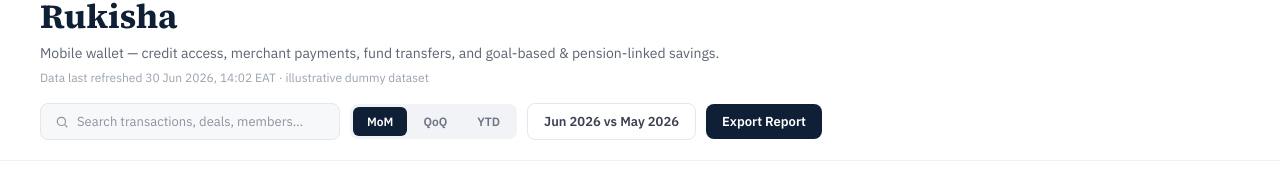
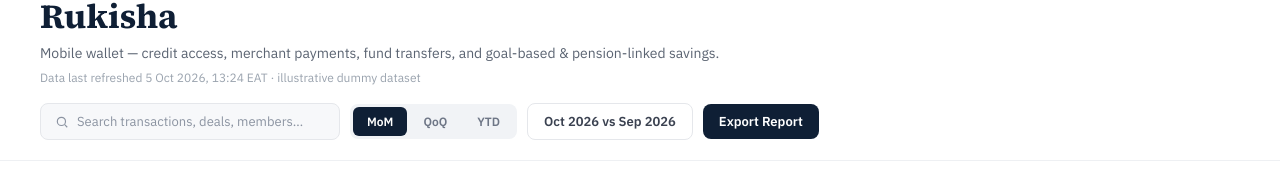
Before and after one commit to collins987/cpf-dashboard, a Next.js app: page / in a window 1280 px wide. Shown: the part 126-313 px from the top of the page. Built offline with nearby package versions, Linux system fonts and the light colour scheme; no server answers; the database is empty.

Commit message:
Remove hardcoded values

```diff
--- a/src/app/page.tsx
+++ b/src/app/page.tsx
@@ -5,6 +5,7 @@
 import { getCpfFinancialServicesView } from "@/lib/orchestration/cpf-financial-services";
 import { getCpfCapitalAdvisoryView } from "@/lib/orchestration/cpf-capital-advisory";
 import { getGroupView } from "@/lib/orchestration/group";
+import { buildRefreshMeta } from "@/lib/orchestration/refresh-meta";
 
 /**
  * The Orchestration layer's entry point for this route: fetches/computes
@@ -24,7 +25,15 @@
     cpfca: cpfca.totals,
   });
 
+  const refreshMeta = buildRefreshMeta();
+
   return (
-    <DashboardShell rukisha={rukisha.view} cpffs={cpffs.view} cpfca={cpfca.view} group={group} />
+    <DashboardShell
+      rukisha={rukisha.view}
+      cpffs={cpffs.view}
+      cpfca={cpfca.view}
+      group={group}
+      refreshMeta={refreshMeta}
+    />
   );
 }
--- a/src/components/AboutSection.tsx
+++ b/src/components/AboutSection.tsx
@@ -1,6 +1,6 @@
 import { CodeIcon, DatabaseIcon, PipelineIcon } from "./icons";
 
-export function AboutSection() {
+export function AboutSection({ lastUpdatedLabel }: { lastUpdatedLabel: string }) {
   return (
     <>
       <div className="card">
@@ -87,7 +87,7 @@
           design, for a two-week build.
         </p>
         <p style={{ fontSize: 12, color: "#8B93A1", margin: 0 }}>
-          Version 1.0 · Last updated 30 Jun 2026
+          Version 1.0 · Last updated {lastUpdatedLabel}
         </p>
       </div>
     </>
--- a/src/components/DashboardShell.tsx
+++ b/src/components/DashboardShell.tsx
@@ -7,6 +7,7 @@
 import { GroupSection } from "./GroupSection";
 import { AboutSection } from "./AboutSection";
 import type { SubsidiaryView, GroupView } from "@/lib/orchestration/view-models";
+import type { RefreshMeta } from "@/lib/orchestration/refresh-meta";
 
 type TabId = "rukisha" | "cpffs" | "cpfca" | "group" | "about";
 type Period = "MoM" | "QoQ" | "YTD";
@@ -16,6 +17,7 @@
   cpffs: SubsidiaryView;
   cpfca: SubsidiaryView;
   group: GroupView;
+  refreshMeta: RefreshMeta;
 }
 
 const TAB_LABELS: Record<Exclude<TabId, "about">, string> = {
@@ -29,12 +31,6 @@
   rukisha: "#1F5FA8",
   cpffs: "#2E8B57",
   cpfca: "#C1440E",
-};
-
-const PERIOD_RANGES: Record<Period, string> = {
-  MoM: "Jun 2026 vs May 2026",
-  QoQ: "Q2 2026 vs Q1 2026",
-  YTD: "Jan – Jun 2026",
 };
 
 const ALERTS = [
@@ -55,7 +51,7 @@
   },
 ];
 
-export function DashboardShell({ rukisha, cpffs, cpfca, group }: DashboardShellProps) {
+export function DashboardShell({ rukisha, cpffs, cpfca, group, refreshMeta }: DashboardShellProps) {
   const [tab, setTab] = useState<TabId>("rukisha");
   const [navOpen, setNavOpen] = useState(false);
   const [alertsOpen, setAlertsOpen] = useState(false);
@@ -156,7 +152,7 @@
           <span className="serif herotitle">{headerTitle}</span>
           <span className="herosub">{headerSubtitle}</span>
           <span className="herometa">
-            Data last refreshed 30 Jun 2026, 14:02 EAT · illustrative dummy dataset
+            Data last refreshed {refreshMeta.refreshedAtLabel} · illustrative dummy dataset
           </span>
           <div className="herotools">
             <div className="searchbox">
@@ -174,7 +170,7 @@
                 </button>
               ))}
             </div>
-            <span className="btnline">{PERIOD_RANGES[period]}</span>
+            <span className="btnline">{refreshMeta.periodRanges[period]}</span>
             <span className="btnsolid">Export Report</span>
           </div>
         </div>
@@ -192,11 +188,13 @@
           ) : null}
 
           {tab === "group" ? <GroupSection group={group} /> : null}
-          {tab === "about" ? <AboutSection /> : null}
+          {tab === "about" ? (
+            <AboutSection lastUpdatedLabel={refreshMeta.lastUpdatedLabel} />
+          ) : null}
 
           <div className="pagefooter">
             CPF Group Analytics Dashboard — Prototype · Illustrative dummy data for demonstration
-            purposes only · © 2026 CPF Group
+            purposes only · © {new Date().getFullYear()} CPF Group
           </div>
         </div>
       </div>
@@ -246,8 +244,8 @@
         </div>
         <div className="footerbottom">
           <span className="footercopy">
-            © 2026 CPF Group · Prototype dashboard · Illustrative dummy data for demonstration
-            purposes only
+            © {new Date().getFullYear()} CPF Group · Prototype dashboard · Illustrative dummy data
+            for demonstration purposes only
           </span>
           <span className="footerstack">Built with Next.js · Supabase · Python · Vercel</span>
         </div>
--- /dev/null
+++ b/src/lib/orchestration/refresh-meta.ts
@@ -0,0 +1,37 @@
+export interface RefreshMeta {
+  refreshedAtLabel: string;
+  lastUpdatedLabel: string;
+  periodRanges: { MoM: string; QoQ: string; YTD: string };
+}
+
+const MONTHS = ["Jan", "Feb", "Mar", "Apr", "May", "Jun", "Jul", "Aug", "Sep", "Oct", "Nov", "Dec"];
+
+function pad(n: number): string {
+  return n.toString().padStart(2, "0");
+}
+
+export function buildRefreshMeta(now: Date = new Date()): RefreshMeta {
+  const eat = new Date(now.getTime() + 3 * 60 * 60 * 1000);
+  const day = eat.getUTCDate();
+  const month = MONTHS[eat.getUTCMonth()];
+  const year = eat.getUTCFullYear();
+  const hhmm = `${pad(eat.getUTCHours())}:${pad(eat.getUTCMinutes())}`;
+
+  const prev = new Date(Date.UTC(year, eat.getUTCMonth() - 1, 1));
+  const prevMonth = MONTHS[prev.getUTCMonth()];
+  const prevYear = prev.getUTCFullYear();
+
+  const quarter = Math.floor(eat.getUTCMonth() / 3) + 1;
+  const prevQuarter = quarter === 1 ? 4 : quarter - 1;
+  const prevQuarterYear = quarter === 1 ? year - 1 : year;
+
+  return {
+    refreshedAtLabel: `${day} ${month} ${year}, ${hhmm} EAT`,
+    lastUpdatedLabel: `${day} ${month} ${year}`,
+    periodRanges: {
+      MoM: `${month} ${year} vs ${prevMonth} ${prevYear}`,
+      QoQ: `Q${quarter} ${year} vs Q${prevQuarter} ${prevQuarterYear}`,
+      YTD: `Jan – ${month} ${year}`,
+    },
+  };
+}
```
